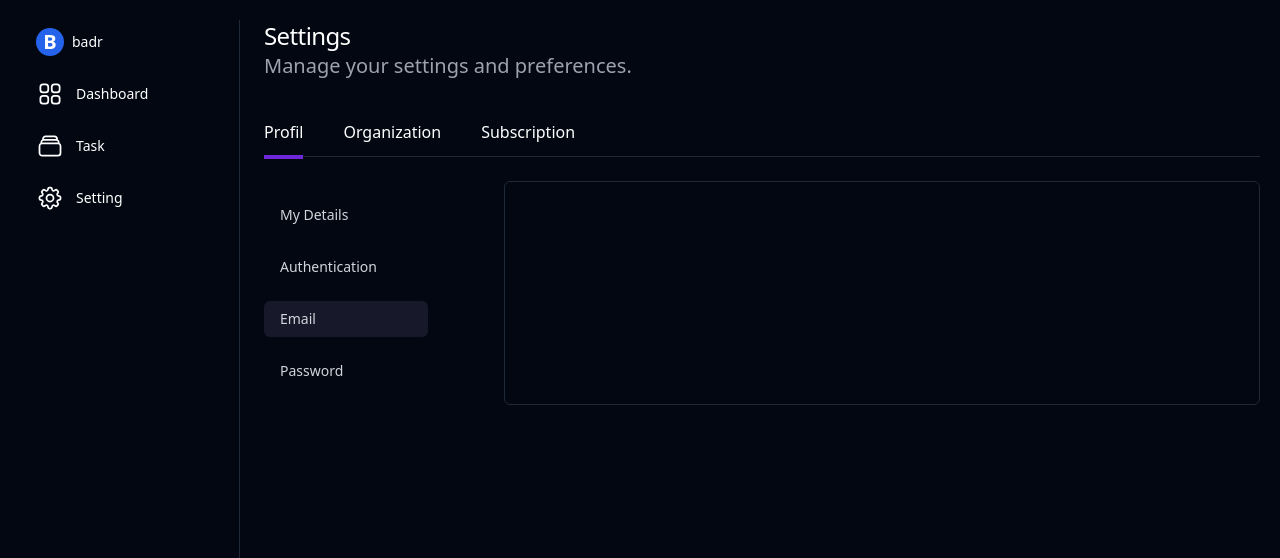
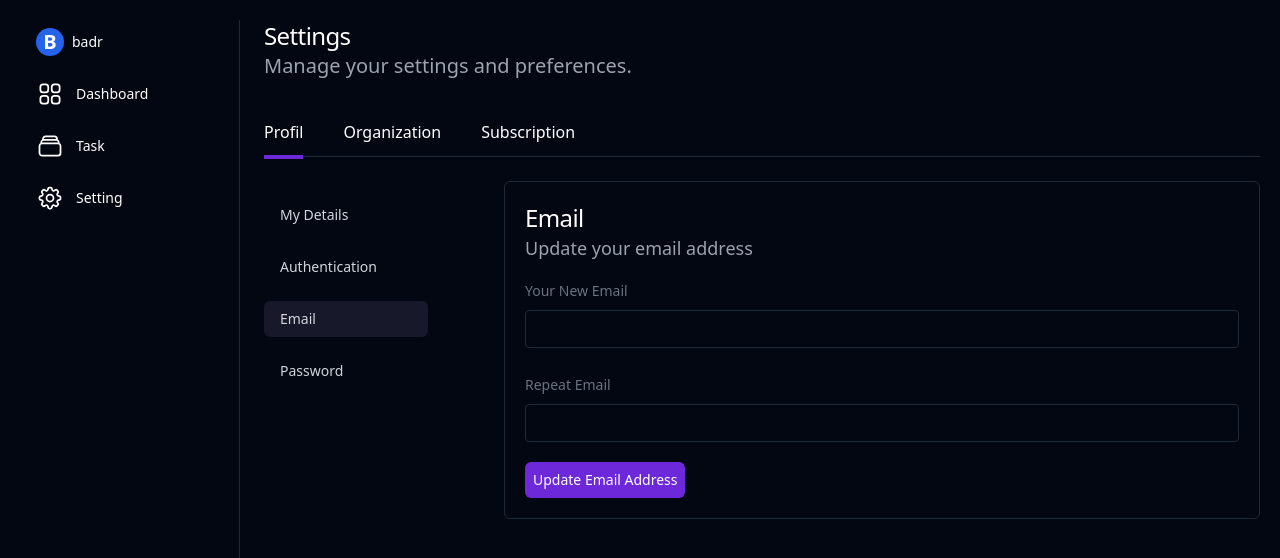
Before and after one commit to elghanbibadr/makerkit1, a React (Vite) app: page /dashboard/settings/profil/email in a window 1280 px wide. Shown: the top 558 px of the page. Built offline with nearby package versions, Linux system fonts and the light colour scheme.

Commit message:
created the Email page content on the profil parent page

```diff
--- a/src/pages/settings/profil/ProfilEmailPage.jsx
+++ b/src/pages/settings/profil/ProfilEmailPage.jsx
@@ -1,5 +1,40 @@
+import Button from "../../../ui/Button";
+
 const ProfilEmailPage = () => {
-  return <div className="text-white"></div>;
+  return (
+    <div className="text-white">
+      <h3>Email</h3>
+      <p className="text-gray-400 text-lg font-normal">
+        Update your email address
+      </p>
+      <div className="mt-4">
+        <label className="small-title " htmlFor="newemail">
+          Your New Email
+        </label>
+        <input
+          className="input block w-full "
+          id="newemail"
+          name="newemail"
+          type="email"
+        />
+      </div>
+
+      <div className="mt-6">
+        <label className="small-title " htmlFor="repeatedemail">
+          Repeat Email
+        </label>
+        <input
+          className="input block w-full "
+          id="repeatedemail"
+          name="repeatedemail"
+          type="email"
+        />
+      </div>
+      <Button className="bg-darkPink mt-5  p-2 rounded-md text-sm">
+        Update Email Address
+      </Button>
+    </div>
+  );
 };
 
 export default ProfilEmailPage;
```
